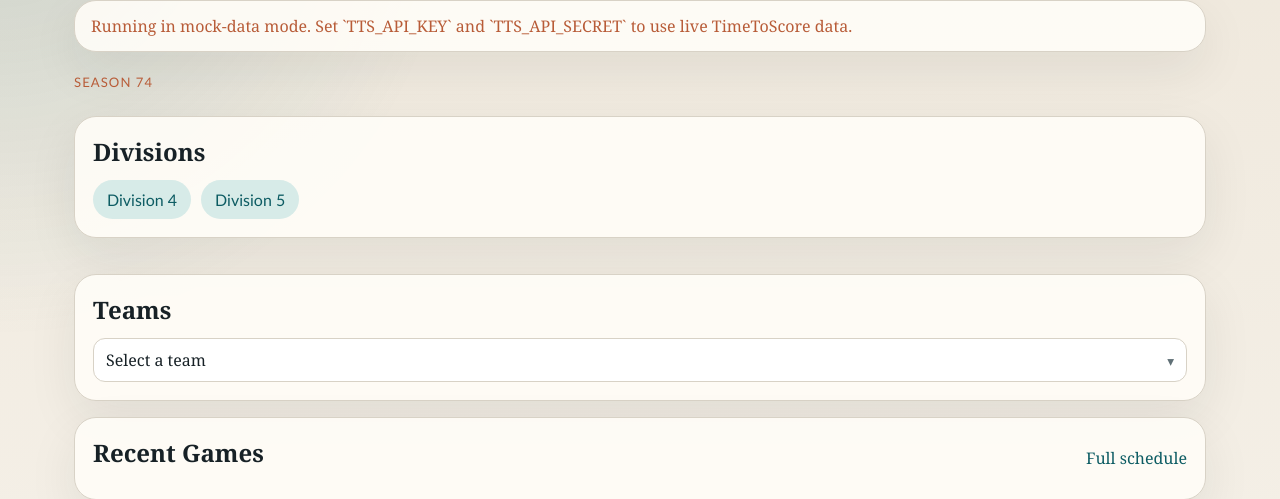
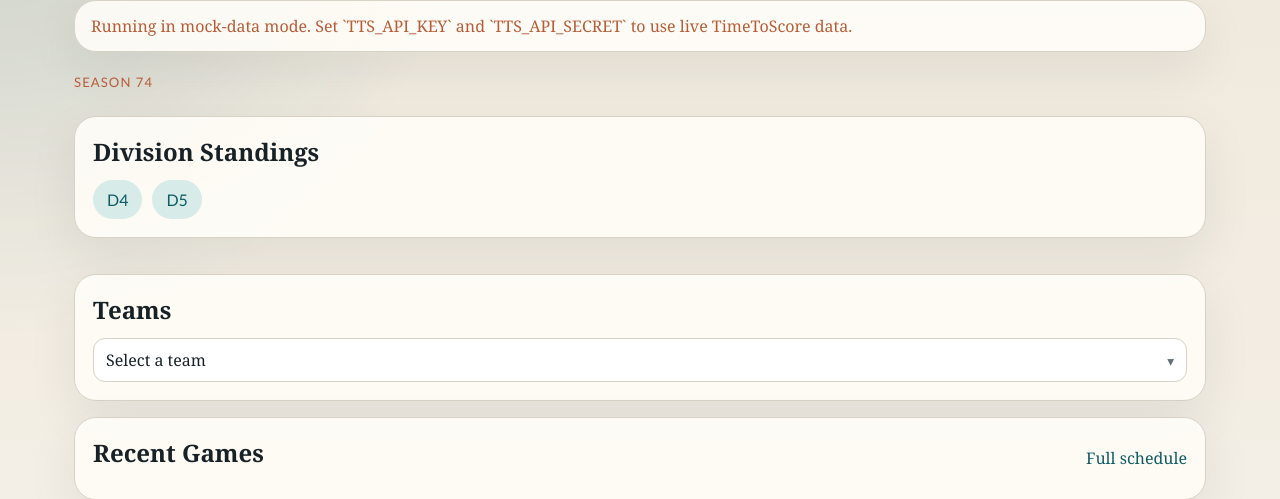
Before and after one commit to fredhope2000/siahl-tts, a FastAPI app: page / in a window 1280 px wide. Shown: the part 121-620 px from the top of the page. Run offline with FastAPI, Linux system fonts and the light colour scheme.

Commit message:
homepage division labels

```diff
--- a/app/templates/home.html
+++ b/app/templates/home.html
@@ -7,10 +7,10 @@
 
 <section class="home-stack">
   <article class="panel">
-    <h2 class="home-panel-heading">Divisions</h2>
+    <h2 class="home-panel-heading">Division Standings</h2>
     <div class="chip-list">
       {% for division in divisions %}
-      <a class="chip" href="/standings?division={{ division.id }}">{{ division.name }}</a>
+      <a class="chip" href="/standings?division={{ division.id }}">{{ division.name|replace("Division ", "D") }}</a>
       {% endfor %}
     </div>
   </article>
```
